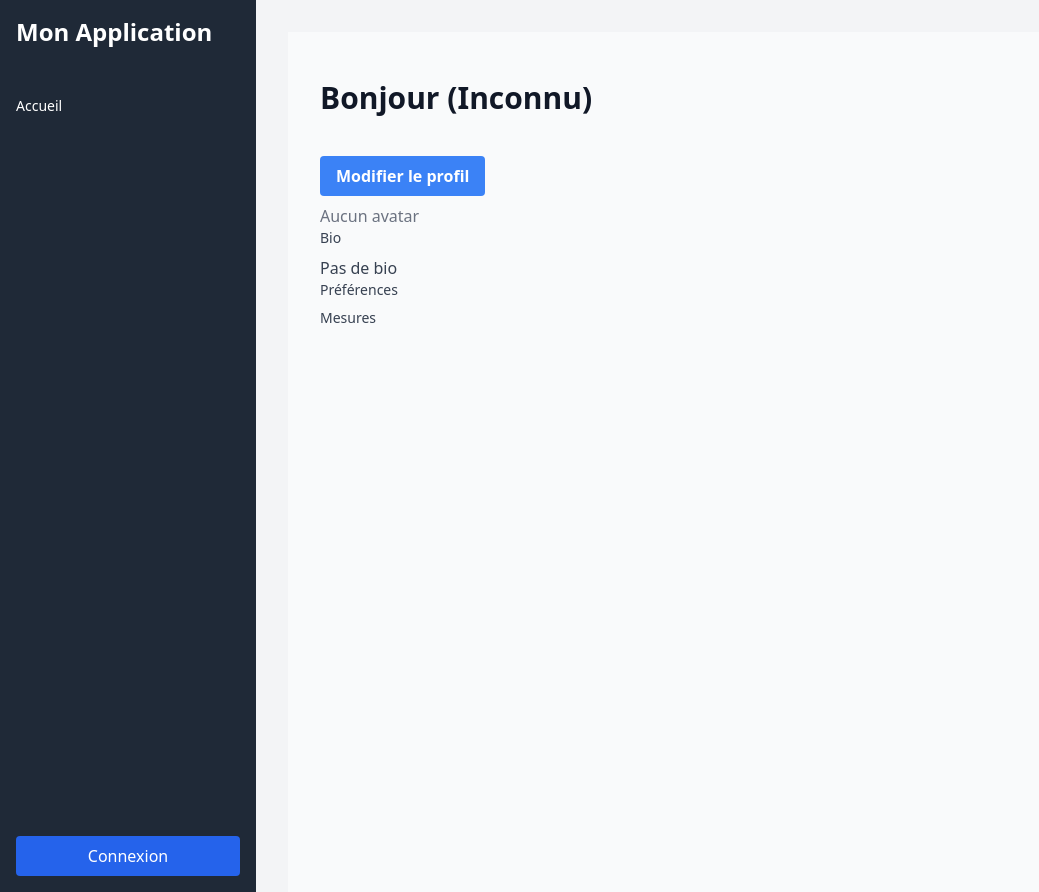
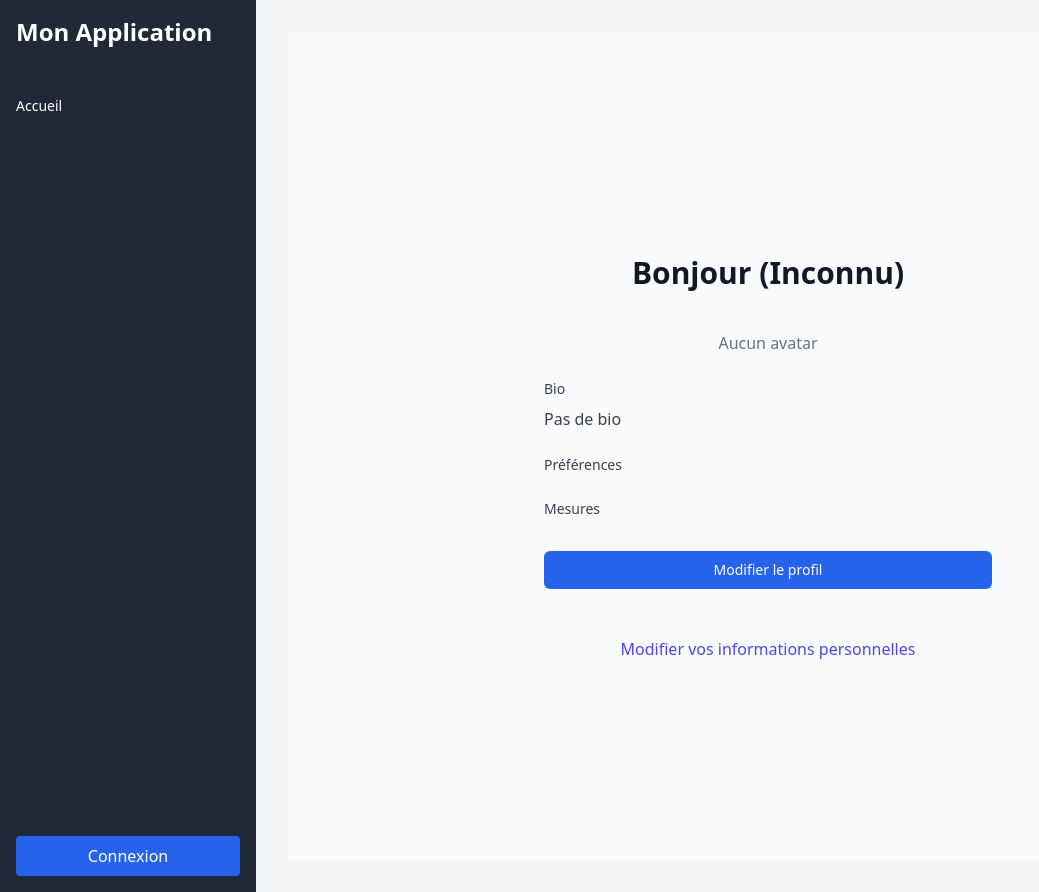
Before and after one commit to LignacAntony/shape-of-you, a Symfony app: template templates/profile/profile.html.twig in a window 1280 px wide. Shown: the whole page, without its empty margins (0-1039 px from the left). Run offline with Twig, Linux system fonts and the light colour scheme; the template is opened without the code that fills it, so the values that code supplies are empty; form fields are guessed from the names that the template uses; style sheets or scripts are compiled from the project's sources; some libraries are stand-ins or nearby versions.

Commit message:
profile finish

```diff
--- a/templates/components/left_side_bar.html.twig
+++ b/templates/components/left_side_bar.html.twig
@@ -9,7 +9,7 @@
 
         {% if app.user %}
             {% if is_granted('ROLE_USER') %}
-            <a href="{{ path('app_profile') }}" class="block py-2 px-4 text-sm hover:bg-gray-700">
+            <a href="{{ path('profile_show') }}" class="block py-2 px-4 text-sm hover:bg-gray-700">
                 Profil
             </a>
             {% endif %}
--- a/templates/profile/profile.html.twig
+++ b/templates/profile/profile.html.twig
@@ -3,28 +3,30 @@
 {% block title %}Mon Profil{% endblock %}
 
 {% block body %}
-  <div class="min-h-screen bg-gray-50 py-12 px-4 sm:px-6 lg:px-8">
-    <div class="max-w-4xl mx-auto">
+  <div class="h-full flex items-center justify-center bg-gray-50 py-12 px-4 sm:px-6 lg:px-8">
+    <div class="max-w-md w-full space-y-8">
 
-      <h2 class="text-3xl font-extrabold text-gray-900 mb-6">
-        Bonjour
-        {% if profile.appUser %}
-          {{ profile.appUser.username }} {{ profile.appUser.lastname }}
-        {% else %}
-          (Inconnu)
-        {% endif %}
-      </h2>
-
-      <!-- Bouton Modifier -->
-      <button id="edit-toggle" class="mt-4 bg-blue-500 hover:bg-blue-700 text-white font-bold py-2 px-4 rounded">
-        Modifier le profil
-      </button>
+      <!-- Titre / Bonjour -->
+      <div>
+        <h2 class="mt-6 text-center text-3xl font-extrabold text-gray-900">
+          Bonjour
+          {% if profile.appUser %}
+            {{ profile.appUser.username }} {{ profile.appUser.lastname }}
+          {% else %}
+            (Inconnu)
+          {% endif %}
+        </h2>
+      </div>
 
       <!-- Mode Vue -->
-      <div id="view-mode">
-        <div>
+      <div id="view-mode" class="space-y-6">
+        <div class="flex flex-col items-center">
           {% if profile.avatar %}
-            <img src="{{ profile.avatar }}" alt="Avatar de {{ profile.appUser ? profile.appUser.username : 'N/A' }}" class="mt-2 rounded-full w-24 h-24 object-cover">
+            <img
+                    src="{{ profile.avatar }}"
+                    alt="Avatar de {{ profile.appUser ? profile.appUser.username : 'N/A' }}"
+                    class="rounded-full w-24 h-24 object-cover"
+            >
           {% else %}
             <p class="text-gray-500 mt-2">Aucun avatar</p>
           {% endif %}
@@ -54,48 +56,122 @@
         </div>
       </div>
 
-      <!-- Mode Édition (Formulaire Symfony caché au départ) -->
+      <!-- Mode Édition (formulaire caché au départ) -->
       <div id="edit-mode" class="hidden">
-        {{ form_start(form) }}
-        <div class="mb-4">
-          {{ form_label(form.avatar) }}
-          {{ form_widget(form.avatar, {'attr': {'class': 'w-full p-2 border border-gray-300 rounded'}}) }}
+        {{ form_start(form, { 'attr': {'class': 'mt-8 space-y-6'} }) }}
+        <!-- On peut injecter un token CSRF si nécessaire -->
+        {# <input type="hidden" name="_csrf_token" value="{{ csrf_token('edit_profile') }}"> #}
+
+        <div class="rounded-md shadow-sm -space-y-px">
+          <!-- Avatar -->
+          <div>
+            {{ form_label(form.avatar, null, {'label_attr': {'class': 'sr-only'}}) }}
+            {{ form_widget(form.avatar, {
+              'attr': {
+                'class': 'appearance-none rounded-none relative block w-full px-3 py-2 border
+                           border-gray-300 placeholder-gray-500 text-gray-900 rounded-t-md
+                           focus:outline-none focus:ring-indigo-500 focus:border-indigo-500
+                           focus:z-10 sm:text-sm',
+                'placeholder': 'URL de l’avatar'
+              }
+            }) }}
+          </div>
+
+          <!-- Bio -->
+          <div>
+            {{ form_label(form.bio, null, {'label_attr': {'class': 'sr-only'}}) }}
+            {{ form_widget(form.bio, {
+              'attr': {
+                'class': 'appearance-none rounded-none relative block w-full px-3 py-2 border
+                           border-gray-300 placeholder-gray-500 text-gray-900 rounded-b-md
+                           focus:outline-none focus:ring-indigo-500 focus:border-indigo-500
+                           focus:z-10 sm:text-sm',
+                'placeholder': 'Votre bio...'
+              }
+            }) }}
+          </div>
         </div>
 
-        <div class="mb-4">
-          {{ form_label(form.bio) }}
-          {{ form_widget(form.bio, {'attr': {'class': 'w-full p-2 border border-gray-300 rounded'}}) }}
+        <!-- Préférences -->
+        <div class="rounded-md shadow-sm">
+          <div class="mt-4">
+            {{ form_label(form.preferences, 'Préférences', {'label_attr': {'class': 'block text-sm font-medium text-gray-700'}}) }}
+            {{ form_widget(form.preferences, {
+              'attr': {
+                'class': 'mt-1 w-full border-gray-300 rounded p-2'
+              }
+            }) }}
+          </div>
         </div>
 
-        <div class="mb-4">
-          {{ form_label(form.preferences) }}
-          {{ form_widget(form.preferences, {'attr': {'class': 'w-full p-2 border border-gray-300 rounded'}}) }}
+        <!-- Mesures (height / weight) -->
+        <div class="rounded-md shadow-sm">
+          <div class="mt-4">
+            {{ form_label(form.height, 'Taille', {'label_attr': {'class': 'block text-sm font-medium text-gray-700'}}) }}
+            {{ form_widget(form.height, {
+              'attr': {
+                'class': 'mt-1 w-full border-gray-300 rounded p-2',
+                'placeholder': 'Taille (cm)'
+              }
+            }) }}
+          </div>
+          <div class="mt-4">
+            {{ form_label(form.weight, 'Poids', {'label_attr': {'class': 'block text-sm font-medium text-gray-700'}}) }}
+            {{ form_widget(form.weight, {
+              'attr': {
+                'class': 'mt-1 w-full border-gray-300 rounded p-2',
+                'placeholder': 'Poids (kg)'
+              }
+            }) }}
+          </div>
         </div>
 
-        <div class="mb-4">
-          {{ form_label(form.measurements) }}
-          {{ form_widget(form.measurements, {'attr': {'class': 'w-full p-2 border border-gray-300 rounded'}}) }}
+        <!-- Bouton de sauvegarde -->
+        <div>
+          <button type="submit"
+                  class="group relative w-full flex justify-center py-2 px-4
+                         border border-transparent text-sm font-medium rounded-md
+                         text-white bg-indigo-600 hover:bg-indigo-700
+                         focus:outline-none focus:ring-2 focus:ring-offset-2
+                         focus:ring-indigo-500 mt-6">
+            Sauvegarder
+          </button>
         </div>
-
-        {{ form_widget(form.save) }}
         {{ form_end(form) }}
       </div>
+
+      <!-- Bouton pour basculer en mode Édition / Vue -->
+      <button id="edit-toggle"
+              class="group relative w-full flex justify-center py-2 px-4
+                   border border-transparent text-sm font-medium rounded-md
+                   text-white bg-blue-600 hover:bg-blue-700
+                   focus:outline-none focus:ring-2 focus:ring-offset-2
+                   focus:ring-blue-500">
+        Modifier le profil
+      </button>
+
+      <!-- Autre lien ou action possible -->
+      <div class="text-center">
+        <a href="#"
+           class="font-medium text-indigo-600 hover:text-indigo-500 mt-4 inline-block">
+          Modifier vos informations personnelles
+        </a>
+      </div>
+
     </div>
   </div>
 
-  <!-- JavaScript pour gérer le mode Vue / Édition -->
+  <!-- Script pour basculer entre mode vue et mode édition -->
   <script>
     document.addEventListener("DOMContentLoaded", function() {
       const editToggle = document.getElementById("edit-toggle");
       const viewMode = document.getElementById("view-mode");
       const editMode = document.getElementById("edit-mode");
-      const saveBtn = document.getElementById("save-btn");
 
       let editActive = false;
 
       editToggle.addEventListener("click", function() {
         editActive = !editActive;
-
         if (editActive) {
           editToggle.textContent = "Annuler";
           viewMode.classList.add("hidden");
```
Also changed, not shown: src/Controller/ProfileController.php (+20 -4 lines), src/Form/ProfileEditType.php (+27 -6 lines).
